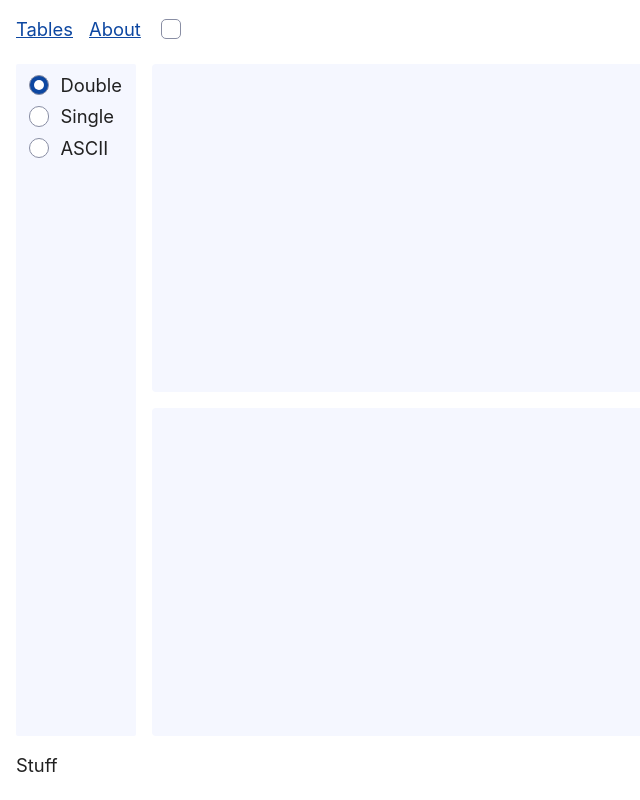
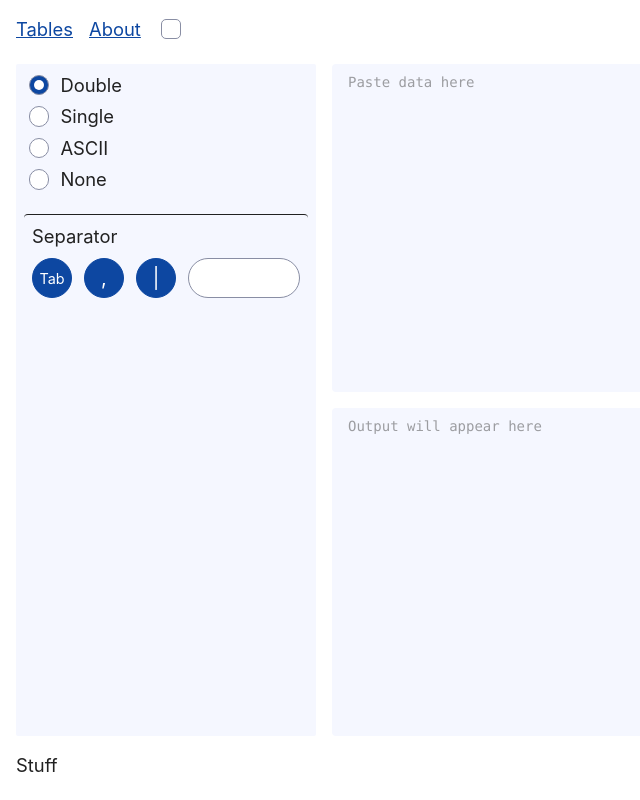
Before and after one commit to jelitter/super-tables, an Angular app: page /tables in a window 1280 px wide. Shown: the whole page, without its empty margins (0-640 px from the left). Built offline with nearby package versions, Linux system fonts and the light colour scheme.

Commit message:
Add separators

```diff
--- a/src/components/tables/tables.component.html
+++ b/src/components/tables/tables.component.html
@@ -1,6 +1,6 @@
 <div class="left">
   <!-- radio -->
-  <form (change)="onBorderChange()">
+  <form [noValidate]="true" (change)="onSettingsChange()">
     <label>
       <input
         type="radio"
@@ -31,6 +31,34 @@
       />
       ASCII
     </label>
+    <label>
+      <input
+        type="radio"
+        name="border"
+        value="void"
+        [(ngModel)]="border"
+        checked
+      />
+      None
+    </label>
+
+    <label class="separator" for="separator">
+      Separator
+
+      <div class="separators">
+        <button [class.selected]="isSelected('\t')" (click)="setSeparator('\t')">Tab</button>
+        <button [class.selected]="isSelected(',')" (click)="setSeparator(',')">,</button>
+        <button [class.selected]="isSelected('|')" (click)="setSeparator('|')">|</button>
+
+        <input
+          type="text"
+          id="separator"
+          name="separator"
+          [(ngModel)]="separator"
+          (input)="onSettingsChange()"
+        />
+      </div>
+    </label>
   </form>
 </div>
 <div class="right">
@@ -40,7 +68,12 @@
     (input)="onUserPropertyChanged($event)"
   ></pre>
   <pre class="right-bottom">{{ outputText }}</pre>
-  <button class="copy" [class.copied]="copied" [class.show]="outputText?.length! > 0" (click)="copyToClipboard()">
+  <button
+    class="copy"
+    [class.copied]="copied"
+    [class.show]="outputText?.length! > 0"
+    (click)="copyToClipboard()"
+  >
     {{ copied ? "Copied!" : "Copy" }}
   </button>
 </div>
--- a/src/components/tables/tables.component.scss
+++ b/src/components/tables/tables.component.scss
@@ -4,7 +4,7 @@
 
   display: grid;
   gap: 1rem;
-  grid-template-columns: 120px 1fr;
+  grid-template-columns: 300px 1fr;
   overflow: hidden;
 
   .left {
@@ -25,6 +25,46 @@
       &:hover {
         background: var(--bg);
       }
+
+      &.separator {
+        padding: 0.5rem;
+        margin-top: 1rem;
+        border-top: solid 1px;
+        padding-top: 0.5rem;
+        flex-direction: column;
+        border-radius: 0.25rem;
+
+        .separators {
+          display: grid;
+          gap: 0.75rem;
+          grid-template-columns: repeat(3, 1fr) auto;
+
+          button,
+          input {
+            margin: 0;
+            width: 2.5rem;
+            display: flex;
+            height: 2.5rem;
+            font-size: 1.25rem;
+            align-items: center;
+            justify-content: center;
+            border-radius: 2.5rem;
+
+            &:first-of-type {
+              font-size: 0.9rem;
+            }
+          }
+
+          input {
+            width: 100%;
+            text-align: center;
+          }
+
+          &.selected {
+            background-color: var(--green);
+          }
+        }
+      }
     }
   }
 
@@ -42,7 +82,7 @@
       border-radius: 0.25rem;
       border: none;
       font-family: "Cascadia Code", Consolas, monospace;
-      font-size: 12px;
+      font-size: 14px;
       height: 100%;
       margin: 0;
       outline: none;
@@ -54,9 +94,17 @@
     }
 
     &-top {
+      &:empty::after {
+        content: "Paste data here";
+        opacity: 0.5;
+      }
     }
 
     &-bottom {
+      &:empty::after {
+        content: "Output will appear here";
+        opacity: 0.5;
+      }
     }
 
     button.copy {
--- a/src/components/tables/tables.component.ts
+++ b/src/components/tables/tables.component.ts
@@ -1,5 +1,7 @@
 import { Component, OnInit } from '@angular/core';
 import { getBorderCharacters, table } from 'table';
+
+const DEFAULT_SEPARATOR = '\t';
 
 @Component({
   selector: 'app-tables',
@@ -9,6 +11,7 @@ import { getBorderCharacters, table } from 'table';
 export class TablesComponent implements OnInit {
   inputText: string = '';
   outputText: string = '';
+  separator: string = null!;
   border = 'honeywell';
   copied = false;
   borders = ['honeywell', 'norc', 'ramac', 'void'];
@@ -19,12 +22,10 @@ export class TablesComponent implements OnInit {
 
   public async onUserPropertyChanged(event: any = null) {
     console.log({ event });
-    const isBlurEvent = event.type === 'blur';
 
     event.preventDefault();
     event.stopPropagation();
 
-    const prevValue = this.inputText;
     const newValue = event.target.innerText;
 
     this.inputText = newValue;
@@ -32,21 +33,44 @@ export class TablesComponent implements OnInit {
     this.drawTable();
   }
 
-  onBorderChange() {
+  onSettingsChange() {
+    setTimeout(() => {
+      this.drawTable();
+    }, 16);
+  }
+
+  setSeparator(sep: string) {
+    this.separator = sep;
     this.drawTable();
   }
 
+  isSelected(sep: string) {
+    return sep === this.separator;
+  }
+
   private drawTable() {
+    if (this.inputText === '') {
+      this.outputText = '';
+      return;
+    }
+
+    const config = { border: getBorderCharacters(this.border) };
+
     const data = this.inputText
       .split(/\r?\n/)
       .filter((line) => line.trim().length > 0)
-      .map((line: any) => line.split('\t'));
-
-    const config = { border: getBorderCharacters(this.border) };
+      .map((line: any) => line.split(this.separator || DEFAULT_SEPARATOR))
+      .map((e) => e ?? '');
 
     this.outputText = table(data, config).trim();
 
-    console.log({ inputText: this.inputText, outputText: this.outputText });
+    console.table(this.outputText);
+
+    console.log({
+      inputText: this.inputText,
+      outputText: this.outputText,
+      separator: this.separator,
+    });
   }
 
   copyToClipboard() {
```
